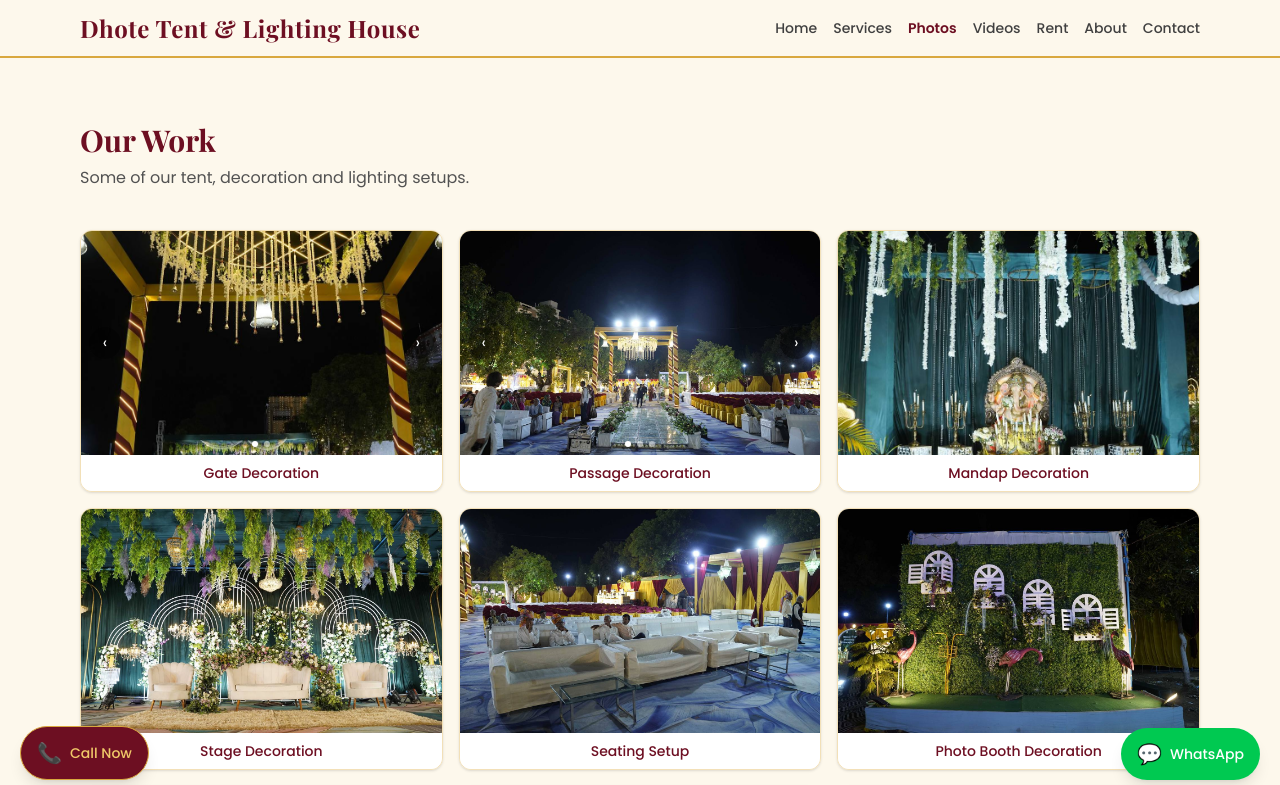
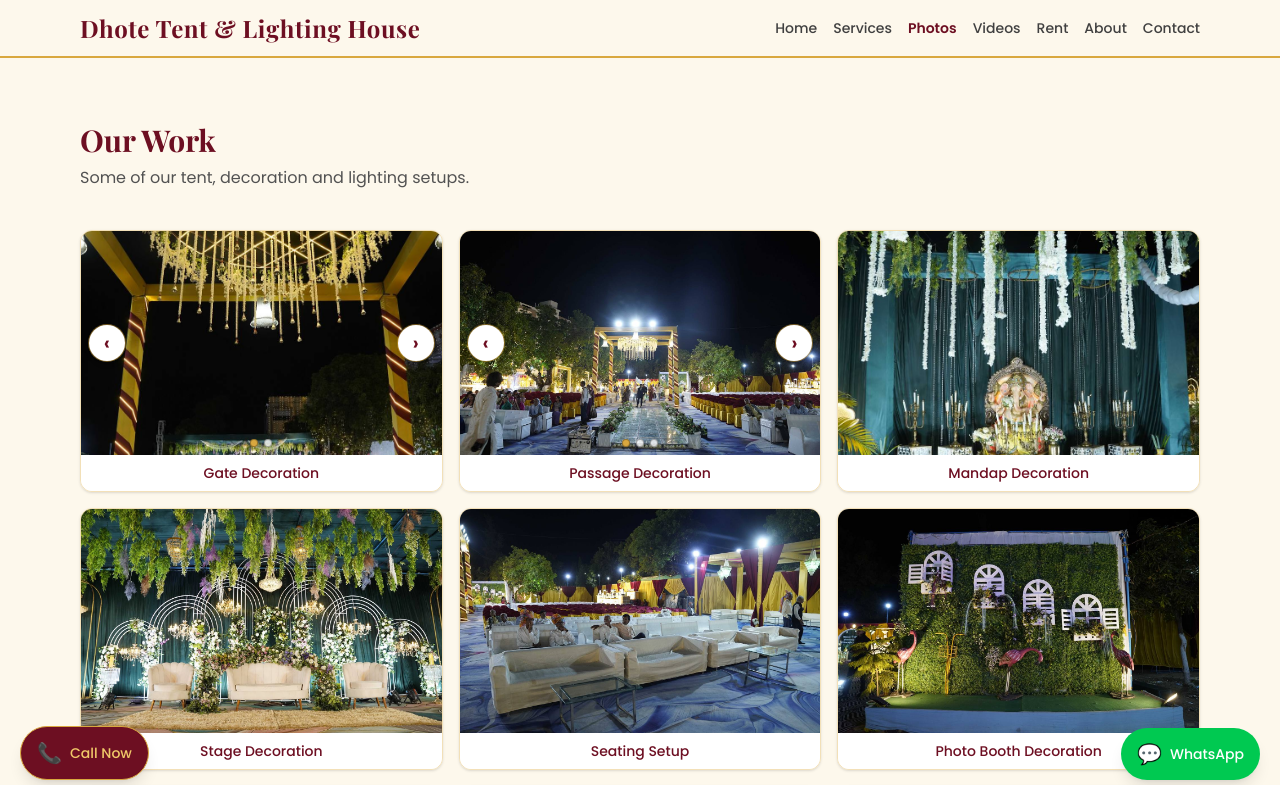
Before and after one commit to saniya-gupta-gammaedge/Event_Planner, a React (Vite) app in the folder frontend/: page /gallery in a window 1280 px wide. Shown: the top 785 px of the page. Built offline with nearby package versions, Linux system fonts and the light colour scheme.

Commit message:
Increase gallery slider arrow/dot contrast
Arrows and dots were nearly invisible against dark photos (faint
black/40 buttons, low-opacity dots). Switched to solid white arrow
buttons with maroon icons and a gold ring, and outlined dots with a
gold active state, so they're visible on any photo.

```diff
--- a/frontend/src/components/GalleryCard.jsx
+++ b/frontend/src/components/GalleryCard.jsx
@@ -28,7 +28,7 @@ export default function GalleryCard({ item }) {
               type="button"
               onClick={prev}
               aria-label="Previous photo"
-              className="absolute left-2 top-1/2 -translate-y-1/2 w-8 h-8 rounded-full bg-black/40 text-white flex items-center justify-center hover:bg-black/60 transition-colors"
+              className="absolute left-2 top-1/2 -translate-y-1/2 w-9 h-9 rounded-full bg-white text-maroon text-xl font-bold shadow-md ring-1 ring-gold/50 flex items-center justify-center hover:bg-gold-light transition-colors"
             >
               ‹
             </button>
@@ -36,7 +36,7 @@ export default function GalleryCard({ item }) {
               type="button"
               onClick={next}
               aria-label="Next photo"
-              className="absolute right-2 top-1/2 -translate-y-1/2 w-8 h-8 rounded-full bg-black/40 text-white flex items-center justify-center hover:bg-black/60 transition-colors"
+              className="absolute right-2 top-1/2 -translate-y-1/2 w-9 h-9 rounded-full bg-white text-maroon text-xl font-bold shadow-md ring-1 ring-gold/50 flex items-center justify-center hover:bg-gold-light transition-colors"
             >
               ›
             </button>
@@ -44,7 +44,7 @@ export default function GalleryCard({ item }) {
               {item.images.map((_, i) => (
                 <span
                   key={i}
-                  className={`w-1.5 h-1.5 rounded-full ${i === index ? 'bg-white' : 'bg-white/50'}`}
+                  className={`w-2 h-2 rounded-full border border-black/30 ${i === index ? 'bg-gold' : 'bg-white/80'}`}
                 />
               ))}
             </div>
```
